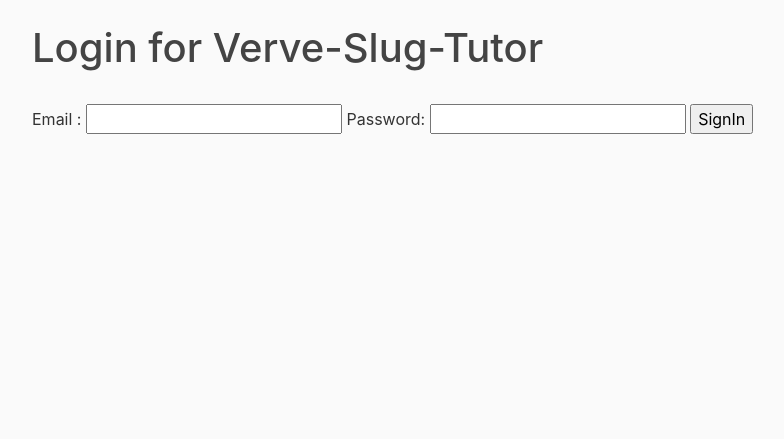
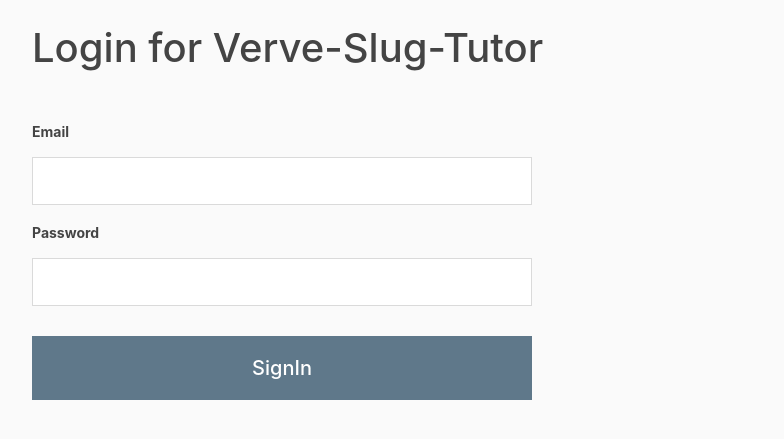
Before and after one commit to Cristian-Castillo/Verve-Slug-Tutor, a Django app: template sourceCode/web1/blog/templates/blog/login.html in a window 1280 px wide. Shown: the part 56-495 px from the top of the page, without its empty margins (224-1008 px from the left). Run offline with Django 3.2, Linux system fonts and the light colour scheme; the template is opened without the code that fills it, so the values that code supplies are empty; some libraries are stand-ins or nearby versions.

Commit message:
modify the view of the login page

```diff
--- a/sourceCode/web1/blog/static/blog/signup.css
+++ b/sourceCode/web1/blog/static/blog/signup.css
@@ -35,19 +35,16 @@
 
 
 .signup_input{
+  background: #fff;
   display: block;
   position: relative;
   width: 100%;
-<<<<<<< HEAD
   height: 51px;
   border: solid 1px #dadada;
   padding: 10px 14px 10px 14px;
-=======
   height: 48px;
   border: solid 1px #dadada;
   padding: 8px 12px 8px 12px;
->>>>>>> 3ce55acb55acd8e5597a28d03090589ddfdc31ae
-  background: #fff;
   /* box-sizing: border-box; */
   vertical-align: top;
 }
--- a/sourceCode/web1/blog/templates/blog/login.html
+++ b/sourceCode/web1/blog/templates/blog/login.html
@@ -48,10 +48,43 @@
         </div>
       </nav>
     </header>
+
     <main role="main" class="container">
 
-    <div class="signup_container">
-    <div><h1>Login for Verve-Slug-Tutor</h1></div>
+      <div class="signup_container">
+        <div><h1>Login for Verve-Slug-Tutor</h1></div>
+        <div class="signup_content">
+          <!-- CC: added email & password encryption that correspond to firebase -->
+          <form action="/postsign/" method="post">
+            <br>
+            {% csrf_token %}
+            <!-- Email :
+            <input type="email" name ="email"> -->
+            <div class="signup_row">
+              <h4 class="signup_title"><label for="id">Email</label></h4>
+              <span class="signup_input">
+                <input type="email" name ="email" id="login_email" maxlength="20" style="border: none; width: 100%;">
+              <span>
+            </div>
+
+            <div class="signup_row">
+              <h4 class="signup_title"><label for="id">Password</label></h4>
+              <span class="signup_input">
+                <input type="password" name ="pass" id="login_pass" maxlength="20" style="border: none; width: 100%;">
+              <span>
+              <!-- <span class="error_next_box" id="idPw" style="display:none" role="alert">These passwords don’t match.</span> -->
+            </div>
+
+            <div class="signup_btn_row">
+              <input type="submit" value="SignIn" class="btn_type btn_primary">
+              <!-- <button type="button" id="btnLogin" class="btn_type btn_primary">
+                <span>Login</span>
+              </button> -->
+            </div>
+          </form>
+        </div>
+      </div>
+    </main>
     <!-- Sorry Dana, you can tweak my code to make it look like what you had before.
         <main role="main" class="container">
 
@@ -90,17 +123,7 @@
     </main>
 
       </div> -->
-    <!-- CC: added email & password encryption that correspond to firebase -->
-    <form action="/postsign/" method="post">
-    <br>
-    {% csrf_token %}
-    Email :
-    <input type="email" name ="email">
-    Password:
-    <input type="password" name ="pass">
-    <input type="submit" value="SignIn">
-    </form>
-    </main>
+
 
    <!-- Optional JavaScript -->
     <!-- jQuery first, then Popper.js, then Bootstrap JS -->
```
Also changed, not shown: sourceCode/web1/db.sqlite3, 2 other files.
